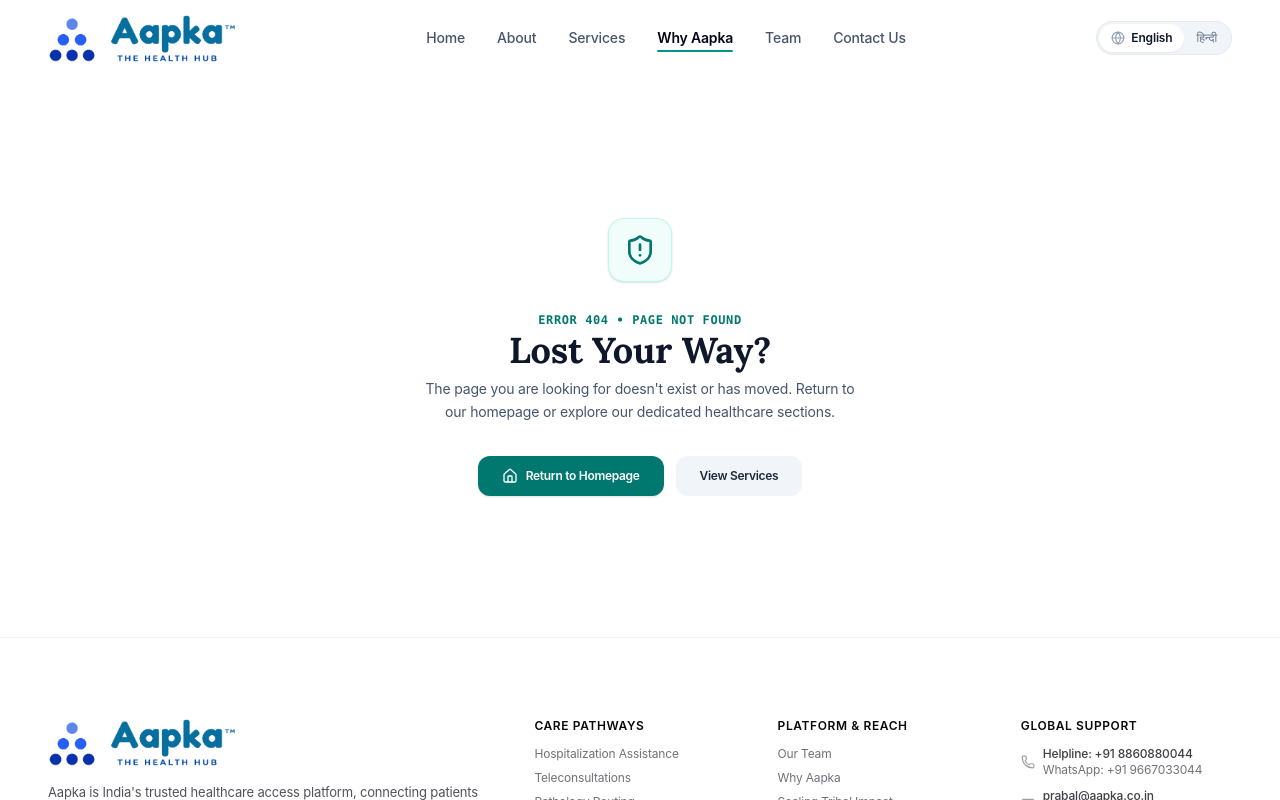
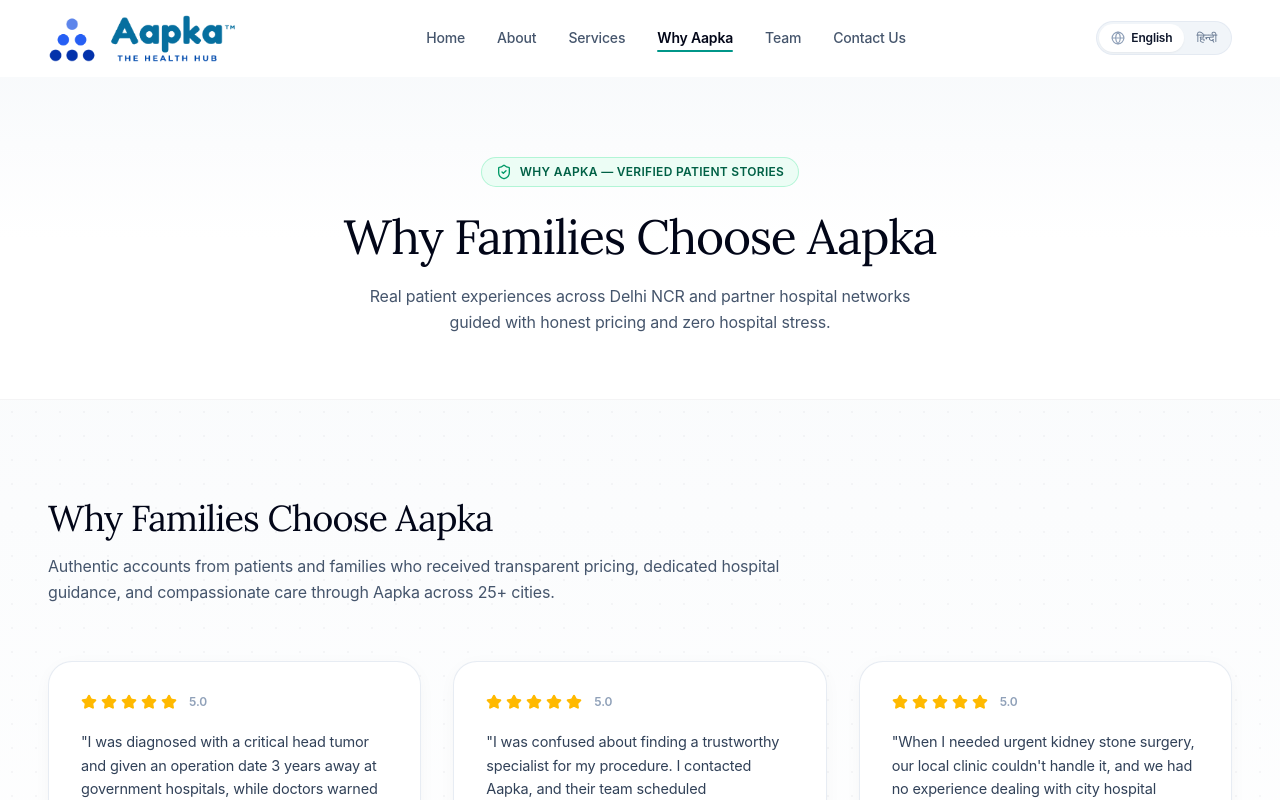
Before and after one commit to aapkatech/Aapka, a React (Vite) app: page /why-aapka in a window 1280 px wide. Shown: the top 800 px of the page. Built offline with nearby package versions, Linux system fonts and the light colour scheme; a web font is replaced by a local one.

Commit message:
feat: configure /why-aapka route and update patient case titles to Why Families Choose Aapka

```diff
--- a/src/App.tsx
+++ b/src/App.tsx
@@ -91,6 +91,16 @@ export function App() {
             element={<AboutPage />}
           />
           <Route
+            path="/why-aapka"
+            element={
+              <TestimonialsPage
+                lang={lang}
+                t={t}
+                onOpenBooking={handleOpenBooking}
+              />
+            }
+          />
+          <Route
             path="/testimonials"
             element={
               <TestimonialsPage
--- a/src/components/PatientTestimonials.tsx
+++ b/src/components/PatientTestimonials.tsx
@@ -89,13 +89,13 @@ export const PatientTestimonials: React.FC<PatientTestimonialsProps> = ({
     }
   ];
 
-  const sectionTitle = t?.title || (lang === 'hi' ? 'उपचार और आर्थिक सुरक्षा की सच्ची कहानियां' : 'Real Stories of Healing and Financial Protection');
+  const sectionTitle = t?.title || (lang === 'hi' ? 'परिवार "आपका" को क्यों चुनते हैं?' : 'Why Families Choose Aapka');
   const sectionSubtitle = t?.subtitle || (lang === 'hi'
     ? '25+ शहरों में आपका केयर समन्वयकों द्वारा सही समय और पारदर्शी खर्च पर उपचार कराने वाले परिवारों के वास्तविक अनुभव।'
     : 'Authentic accounts from patients and families guided through complex treatments with verified hospitals by Aapka across 25+ cities.');
 
   return (
-    <section id="testimonials" className="py-20 sm:py-24 bg-gradient-to-b from-slate-50/70 via-white to-slate-50/40 border-b border-zinc-100 relative overflow-hidden">
+    <section id="why-aapka" className="py-20 sm:py-24 bg-gradient-to-b from-slate-50/70 via-white to-slate-50/40 border-b border-zinc-100 relative overflow-hidden">
       {/* Subtle Dot Grid Background */}
       <div
         className="absolute inset-0 opacity-[0.035] pointer-events-none"
--- a/src/data/translations.ts
+++ b/src/data/translations.ts
@@ -8,7 +8,7 @@ export const content = {
       smartCard: "Smart Health Card",
       gramMitra: "Gram Mitra",
       impact: "Impact & Awards",
-      testimonials: "Patient Stories",
+      testimonials: "Why Aapka",
       contact: "Contact",
       downloadApp: "Book Service / App",
       emergencyCall: "24x7 Helpline: 96670 33044"
@@ -235,7 +235,7 @@ export const content = {
       smartCard: "स्मार्ट हेल्थ कार्ड",
       gramMitra: "ग्राम मित्र",
       impact: "उपलब्धियां व पुरस्कार",
-      testimonials: "मरीजों की कहानियां",
+      testimonials: "AAPKA ही क्यों?",
       contact: "संपर्क करें",
       downloadApp: "सेवा बुक करें / ऐप",
       emergencyCall: "24x7 हेल्पलाइन: 96670 33044"
--- a/src/pages/TestimonialsPage.tsx
+++ b/src/pages/TestimonialsPage.tsx
@@ -21,13 +21,13 @@ export const TestimonialsPage: React.FC<TestimonialsPageProps> = ({
         <div className="max-w-7xl mx-auto px-6 sm:px-8 lg:px-12 text-center max-w-3xl">
           <div className="inline-flex items-center gap-2 px-3.5 py-1.5 rounded-full bg-emerald-50 border border-emerald-200/80 text-emerald-800 text-xs font-semibold tracking-wide uppercase mb-5">
             <ShieldCheck className="w-4 h-4 text-emerald-600" />
-            <span>{lang === 'hi' ? '100% सत्यापित मरीज अनुभव' : '100% Verified Patient Experiences'}</span>
+            <span>{lang === 'hi' ? 'AAPKA ही क्यों?' : 'Why Aapka — Verified Patient Stories'}</span>
           </div>
 
           <h1 className="text-3xl sm:text-5xl font-serif font-normal text-slate-950 tracking-tight leading-tight">
             {lang === 'hi'
-              ? 'मरीजों और परिवारों का अटूट भरोसा'
-              : 'Voices of Families We Stood Beside'}
+              ? 'परिवार "आपका" को क्यों चुनते हैं?'
+              : 'Why Families Choose Aapka'}
           </h1>
 
           <p className="mt-4 text-sm sm:text-base text-slate-600 leading-relaxed max-w-xl mx-auto">
```
